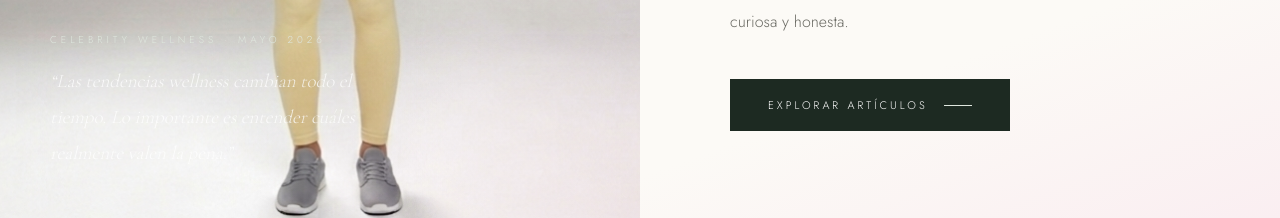
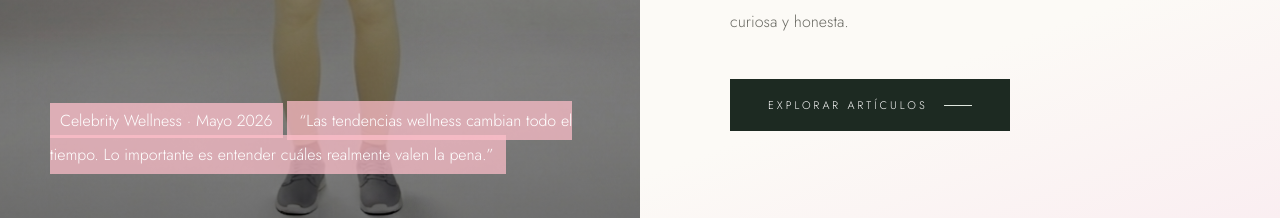
Before and after one commit to disenosam/estanfresh, a plain HTML site: page index.html in a window 1280 px wide. Shown: the part 744-962 px from the top of the page. Drawn offline with nearby package versions, Linux system fonts and the light colour scheme.

Commit message:
Update index.html

```diff
--- a/index.html
+++ b/index.html
@@ -196,9 +196,15 @@ nav a:hover::after{
 .hero-overlay{
   position:absolute;
   inset:0;
+
   background:
-  radial-gradient(circle at top left, rgba(255,255,255,.06), transparent 40%),
-  radial-gradient(circle at bottom right, rgba(214,143,160,.14), transparent 40%);
+  linear-gradient(
+    to top,
+    rgba(0,0,0,.55),
+    rgba(0,0,0,.15)
+  );
+
+  z-index:1;
 }
 
 .hero-logo{
@@ -221,21 +227,18 @@ nav a:hover::after{
 }
 
 .hero-caption span{
-  display:block;
-  color:var(--mist);
-  font-size:10px;
-  letter-spacing:4px;
-  text-transform:uppercase;
-  margin-bottom:16px;
+  display:inline-block;
+  background:rgba(255,192,203,.75);
+  padding:6px 10px;
+  color:white;
 }
 
 .hero-caption p{
-  max-width:320px;
-  color:rgba(255,255,255,.75);
-  line-height:1.9;
-  font-family:'Cormorant Garamond',serif;
-  font-size:19px;
-  font-style:italic;
+  background:rgba(255,192,203,.72);
+  display:inline;
+  padding:8px 12px;
+  line-height:2.1;
+  color:white;
 }
 
 .hero-right{
```
